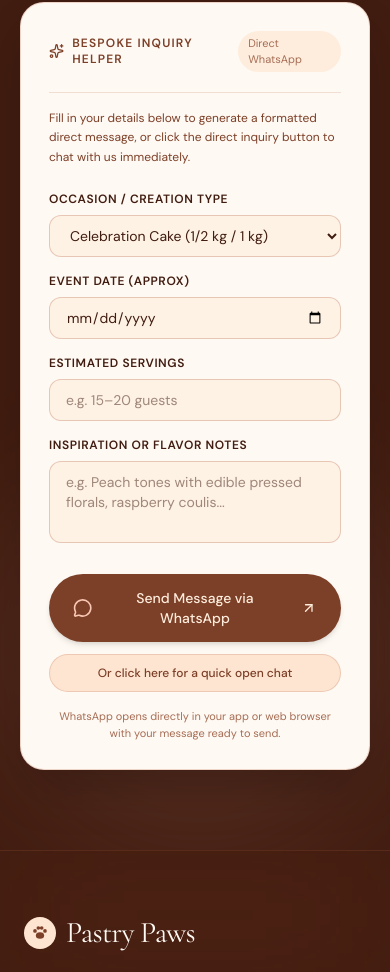
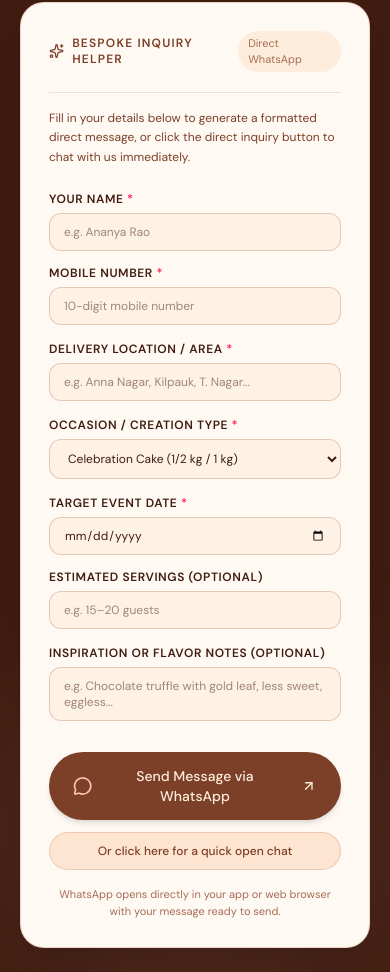
Before and after one commit to pastrypaws012-arch/Pastry_Paws, a React (Vite) app: page / in a window 390 px wide. Shown: the part 5902-6874 px from the top of the page. Built offline with nearby package versions, Linux system fonts and the light colour scheme; no server answers.

Commit message:
feat: make required customer fields explicit and add admin session persistence

```diff
--- a/src/components/OrderModal.jsx
+++ b/src/components/OrderModal.jsx
@@ -267,8 +267,8 @@ export function OrderModal({ isOpen, onClose, item, selectedTier }) {
                 {/* Customer Details */}
                 <div className="space-y-3">
                   <div>
-                    <label className="block text-xs font-medium text-[#411C10] mb-1">
-                      Your Name <span className="text-rose-500">*</span>
+                    <label className="block text-xs font-semibold text-[#411C10] mb-1">
+                      Your Full Name <span className="text-rose-500">*</span>
                     </label>
                     <div className="relative">
                       <User className="w-4 h-4 text-[#A66D54] absolute left-3 top-1/2 -translate-y-1/2" />
@@ -276,6 +276,7 @@ export function OrderModal({ isOpen, onClose, item, selectedTier }) {
                         type="text"
                         name="name"
                         required
+                        minLength={2}
                         value={formData.name}
                         onChange={handleChange}
                         placeholder="e.g. Priya Sharma"
@@ -285,7 +286,7 @@ export function OrderModal({ isOpen, onClose, item, selectedTier }) {
                   </div>
 
                   <div>
-                    <label className="block text-xs font-medium text-[#411C10] mb-1">
+                    <label className="block text-xs font-semibold text-[#411C10] mb-1">
                       Phone Number (WhatsApp) <span className="text-rose-500">*</span>
                     </label>
                     <div className="relative">
@@ -294,16 +295,23 @@ export function OrderModal({ isOpen, onClose, item, selectedTier }) {
                         type="tel"
                         name="phone"
                         required
+                        pattern="[0-9]{10}"
+                        minLength={10}
+                        maxLength={10}
+                        title="Please enter a valid 10-digit mobile number"
                         value={formData.phone}
-                        onChange={handleChange}
-                        placeholder="e.g. +91 98765 43210"
+                        onChange={(e) => {
+                          const val = e.target.value.replace(/\D/g, '').slice(0, 10);
+                          setFormData((prev) => ({ ...prev, phone: val }));
+                        }}
+                        placeholder="10-digit mobile number (e.g. 9876543210)"
                         className="w-full pl-9 pr-3 py-2 text-xs rounded-xl border border-[#D29C83]/40 bg-[#FFF9F3] text-[#411C10] placeholder:text-[#A66D54]/50 focus:outline-none focus:border-[#7C3F27]"
                       />
                     </div>
                   </div>
 
                   <div>
-                    <label className="block text-xs font-medium text-[#411C10] mb-1">
+                    <label className="block text-xs font-semibold text-[#411C10] mb-1">
                       Delivery Address / Location <span className="text-rose-500">*</span>
                     </label>
                     <div className="relative">
@@ -311,10 +319,11 @@ export function OrderModal({ isOpen, onClose, item, selectedTier }) {
                       <textarea
                         name="address"
                         required
+                        minLength={5}
                         rows={2}
                         value={formData.address}
                         onChange={handleChange}
-                        placeholder="Street, Apartment / House No., Landmark..."
+                        placeholder="House / Flat No., Street, Landmark, Area..."
                         className="w-full pl-9 pr-3 py-2 text-xs rounded-xl border border-[#D29C83]/40 bg-[#FFF9F3] text-[#411C10] placeholder:text-[#A66D54]/50 focus:outline-none focus:border-[#7C3F27]"
                       />
                     </div>
@@ -322,14 +331,16 @@ export function OrderModal({ isOpen, onClose, item, selectedTier }) {
 
                   <div className="grid grid-cols-1 sm:grid-cols-2 gap-3">
                     <div>
-                      <label className="block text-xs font-medium text-[#411C10] mb-1">
-                        Preferred Date
+                      <label className="block text-xs font-semibold text-[#411C10] mb-1">
+                        Preferred Date <span className="text-rose-500">*</span>
                       </label>
                       <div className="relative">
                         <Calendar className="w-4 h-4 text-[#A66D54] absolute left-3 top-1/2 -translate-y-1/2" />
                         <input
                           type="date"
                           name="deliveryDate"
+                          required
+                          min={new Date().toISOString().split('T')[0]}
                           value={formData.deliveryDate}
                           onChange={handleChange}
                           className="w-full pl-9 pr-3 py-2 text-xs rounded-xl border border-[#D29C83]/40 bg-[#FFF9F3] text-[#411C10] focus:outline-none focus:border-[#7C3F27]"
@@ -338,13 +349,14 @@ export function OrderModal({ isOpen, onClose, item, selectedTier }) {
                     </div>
 
                     <div>
-                      <label className="block text-xs font-medium text-[#411C10] mb-1">
-                        Preferred Time Slot
+                      <label className="block text-xs font-semibold text-[#411C10] mb-1">
+                        Preferred Time Slot <span className="text-rose-500">*</span>
                       </label>
                       <div className="relative">
                         <Clock className="w-4 h-4 text-[#A66D54] absolute left-3 top-1/2 -translate-y-1/2" />
                         <select
                           name="deliveryTime"
+                          required
                           value={formData.deliveryTime}
                           onChange={handleChange}
                           className="w-full pl-9 pr-3 py-2 text-xs rounded-xl border border-[#D29C83]/40 bg-[#FFF9F3] text-[#411C10] focus:outline-none focus:border-[#7C3F27]"
--- a/src/pages/TrackOrderPage.jsx
+++ b/src/pages/TrackOrderPage.jsx
@@ -260,7 +260,7 @@ export function TrackOrderPage() {
                 htmlFor="phone-input"
                 className="block text-xs font-semibold text-[#411C10] mb-1.5"
               >
-                Mobile Phone Number
+                Mobile Phone Number <span className="text-rose-500">*</span>
               </label>
               <div className="relative flex items-center">
                 <div className="absolute left-3.5 flex items-center gap-1.5 text-[#A66D54] pointer-events-none">
@@ -272,10 +272,16 @@ export function TrackOrderPage() {
                 <input
                   id="phone-input"
                   type="tel"
+                  required
                   inputMode="numeric"
+                  pattern="[0-9]{10}"
+                  minLength={10}
+                  maxLength={10}
+                  title="Please enter a valid 10-digit mobile number"
                   value={phone}
                   onChange={(e) => {
-                    setPhone(e.target.value);
+                    const cleaned = e.target.value.replace(/\D/g, '').slice(0, 10);
+                    setPhone(cleaned);
                     if (errorMsg) setErrorMsg('');
                   }}
                   placeholder="Enter 10-digit number (e.g. 9876543210)"
--- a/src/sections/Contact.jsx
+++ b/src/sections/Contact.jsx
@@ -16,17 +16,24 @@ import {
 } from 'lucide-react';
 
 export function Contact() {
-  const [inquiryType, setInquiryType] = useState('Celebration Cake');
+  const [customerName, setCustomerName] = useState('');
+  const [customerPhone, setCustomerPhone] = useState('');
+  const [deliveryLocation, setDeliveryLocation] = useState('');
+  const [inquiryType, setInquiryType] = useState('Celebration Cake (Chocolate, Biscoff, Red Velvet, Vanilla)');
   const [occasionDate, setOccasionDate] = useState('');
   const [guestCount, setGuestCount] = useState('');
   const [customNotes, setCustomNotes] = useState('');
 
   const buildCustomWhatsAppUrl = () => {
-    let text = `Hello! I'd love to inquire about a custom order for Butter & Bloom.`;
-    if (inquiryType) text += `\nType: ${inquiryType}`;
-    if (occasionDate) text += `\nTarget Date: ${occasionDate}`;
-    if (guestCount) text += `\nGuest Count: ${guestCount}`;
-    if (customNotes) text += `\nDetails: ${customNotes}`;
+    let text = `Hello Pastry Paws! I'd like to inquire about a custom bake order:`;
+    if (customerName.trim()) text += `\n*Name:* ${customerName.trim()}`;
+    if (customerPhone.trim()) text += `\n*Phone:* ${customerPhone.trim()}`;
+    if (deliveryLocation.trim()) text += `\n*Location:* ${deliveryLocation.trim()}`;
+    if (inquiryType) text += `\n*Creation Type:* ${inquiryType}`;
+    if (occasionDate) text += `\n*Target Date:* ${occasionDate}`;
+    if (guestCount.trim()) text += `\n*Servings:* ${guestCount.trim()}`;
+    if (customNotes.trim()) text += `\n*Notes:* ${customNotes.trim()}`;
+    text += `\n\nPlease confirm availability and details. Thank you!`;
 
     return `https://wa.me/${brandConfig.contact.whatsappNumber}?text=${encodeURIComponent(text)}`;
   };
@@ -174,15 +181,71 @@ export function Contact() {
                   }}
                   className="space-y-4"
                 >
+                  {/* Customer Contact Details */}
+                  <div className="grid grid-cols-1 sm:grid-cols-2 gap-3.5">
+                    <div>
+                      <label className="block text-xs font-semibold text-[#411C10] uppercase tracking-wider mb-1.5">
+                        Your Name <span className="text-rose-500">*</span>
+                      </label>
+                      <input
+                        type="text"
+                        required
+                        minLength={2}
+                        placeholder="e.g. Ananya Rao"
+                        value={customerName}
+                        onChange={(e) => setCustomerName(e.target.value)}
+                        className="w-full bg-[#FEEDDD]/60 border border-[#D29C83]/50 rounded-xl px-3.5 py-2.5 text-xs sm:text-sm text-[#411C10] focus:ring-2 focus:ring-[#7C3F27] focus:outline-none transition-colors"
+                      />
+                    </div>
+
+                    <div>
+                      <label className="block text-xs font-semibold text-[#411C10] uppercase tracking-wider mb-1.5">
+                        Mobile Number <span className="text-rose-500">*</span>
+                      </label>
+                      <input
+                        type="tel"
+                        required
+                        pattern="[0-9]{10}"
+                        minLength={10}
+                        maxLength={10}
+                        title="Please enter a valid 10-digit mobile number"
+                        placeholder="10-digit mobile number"
+                        value={customerPhone}
+                        onChange={(e) => {
+                          const val = e.target.value.replace(/\D/g, '').slice(0, 10);
+                          setCustomerPhone(val);
+                        }}
+                        className="w-full bg-[#FEEDDD]/60 border border-[#D29C83]/50 rounded-xl px-3.5 py-2.5 text-xs sm:text-sm text-[#411C10] focus:ring-2 focus:ring-[#7C3F27] focus:outline-none transition-colors"
+                      />
+                    </div>
+                  </div>
+
+                  {/* Delivery Location / Area */}
+                  <div>
+                    <label className="block text-xs font-semibold text-[#411C10] uppercase tracking-wider mb-1.5">
+                      Delivery Location / Area <span className="text-rose-500">*</span>
+                    </label>
+                    <input
+                      type="text"
+                      required
+                      minLength={3}
+                      placeholder="e.g. Anna Nagar, Kilpauk, T. Nagar..."
+                      value={deliveryLocation}
+                      onChange={(e) => setDeliveryLocation(e.target.value)}
+                      className="w-full bg-[#FEEDDD]/60 border border-[#D29C83]/50 rounded-xl px-3.5 py-2.5 text-xs sm:text-sm text-[#411C10] focus:ring-2 focus:ring-[#7C3F27] focus:outline-none transition-colors"
+                    />
+                  </div>
+
                   {/* Category Selection */}
                   <div>
-                    <label className="block text-xs font-semibold text-[#411C10] uppercase tracking-wider mb-2">
-                      Occasion / Creation Type
+                    <label className="block text-xs font-semibold text-[#411C10] uppercase tracking-wider mb-1.5">
+                      Occasion / Creation Type <span className="text-rose-500">*</span>
                     </label>
                     <select
+                      required
                       value={inquiryType}
                       onChange={(e) => setInquiryType(e.target.value)}
-                      className="w-full bg-[#FEEDDD]/60 border border-[#D29C83]/50 rounded-xl px-4 py-2.5 text-sm text-[#411C10] focus:ring-2 focus:ring-[#7C3F27] focus:outline-none transition-colors"
+                      className="w-full bg-[#FEEDDD]/60 border border-[#D29C83]/50 rounded-xl px-3.5 py-2.5 text-xs sm:text-sm text-[#411C10] focus:ring-2 focus:ring-[#7C3F27] focus:outline-none transition-colors"
                     >
                       <option value="Celebration Cake (Chocolate, Biscoff, Red Velvet, Vanilla)">Celebration Cake (1/2 kg / 1 kg)</option>
                       <option value="Choco Lava Cake (₹99/- each)">Choco Lava Cake (₹99/- each)</option>
@@ -195,43 +258,45 @@ export function Contact() {
                   </div>
 
                   {/* Date & Guest Count Row */}
-                  <div className="grid grid-cols-1 sm:grid-cols-2 gap-4">
+                  <div className="grid grid-cols-1 sm:grid-cols-2 gap-3.5">
                     <div>
-                      <label className="block text-xs font-semibold text-[#411C10] uppercase tracking-wider mb-2">
-                        Event Date (Approx)
+                      <label className="block text-xs font-semibold text-[#411C10] uppercase tracking-wider mb-1.5">
+                        Target Event Date <span className="text-rose-500">*</span>
                       </label>
                       <input
                         type="date"
+                        required
+                        min={new Date().toISOString().split('T')[0]}
                         value={occasionDate}
                         onChange={(e) => setOccasionDate(e.target.value)}
-                        className="w-full bg-[#FEEDDD]/60 border border-[#D29C83]/50 rounded-xl px-4 py-2.5 text-sm text-[#411C10] focus:ring-2 focus:ring-[#7C3F27] focus:outline-none transition-colors"
+                        className="w-full bg-[#FEEDDD]/60 border border-[#D29C83]/50 rounded-xl px-3.5 py-2.5 text-xs sm:text-sm text-[#411C10] focus:ring-2 focus:ring-[#7C3F27] focus:outline-none transition-colors"
                       />
                     </div>
                     <div>
-                      <label className="block text-xs font-semibold text-[#411C10] uppercase tracking-wider mb-2">
-                        Estimated Servings
+                      <label className="block text-xs font-semibold text-[#411C10] uppercase tracking-wider mb-1.5">
+                        Estimated Servings (Optional)
                       </label>
                       <input
                         type="text"
                         placeholder="e.g. 15–20 guests"
                         value={guestCount}
                         onChange={(e) => setGuestCount(e.target.value)}
-                        className="w-full bg-[#FEEDDD]/60 border border-[#D29C83]/50 rounded-xl px-4 py-2.5 text-sm text-[#411C10] focus:ring-2 focus:ring-[#7C3F27] focus:outline-none transition-colors"
+                        className="w-full bg-[#FEEDDD]/60 border border-[#D29C83]/50 rounded-xl px-3.5 py-2.5 text-xs sm:text-sm text-[#411C10] focus:ring-2 focus:ring-[#7C3F27] focus:outline-none transition-colors"
                       />
                     </div>
                   </div>
 
                   {/* Notes / Special Requests */}
                   <div>
-                    <label className="block text-xs font-semibold text-[#411C10] uppercase tracking-wider mb-2">
-                      Inspiration or Flavor Notes
+                    <label className="block text-xs font-semibold text-[#411C10] uppercase tracking-wider mb-1.5">
+                      Inspiration or Flavor Notes (Optional)
                     </label>
                     <textarea
-                      rows={3}
-                      placeholder="e.g. Peach tones with edible pressed florals, raspberry coulis..."
+                      rows={2}
+                      placeholder="e.g. Chocolate truffle with gold leaf, less sweet, eggless..."
                       value={customNotes}
                       onChange={(e) => setCustomNotes(e.target.value)}
-                      className="w-full bg-[#FEEDDD]/60 border border-[#D29C83]/50 rounded-xl px-4 py-2.5 text-sm text-[#411C10] focus:ring-2 focus:ring-[#7C3F27] focus:outline-none transition-colors resize-none"
+                      className="w-full bg-[#FEEDDD]/60 border border-[#D29C83]/50 rounded-xl px-3.5 py-2.5 text-xs sm:text-sm text-[#411C10] focus:ring-2 focus:ring-[#7C3F27] focus:outline-none transition-colors resize-none"
                     />
                   </div>
 
```
Also changed, not shown: src/pages/AdminPage.jsx (+39 -14 lines).
